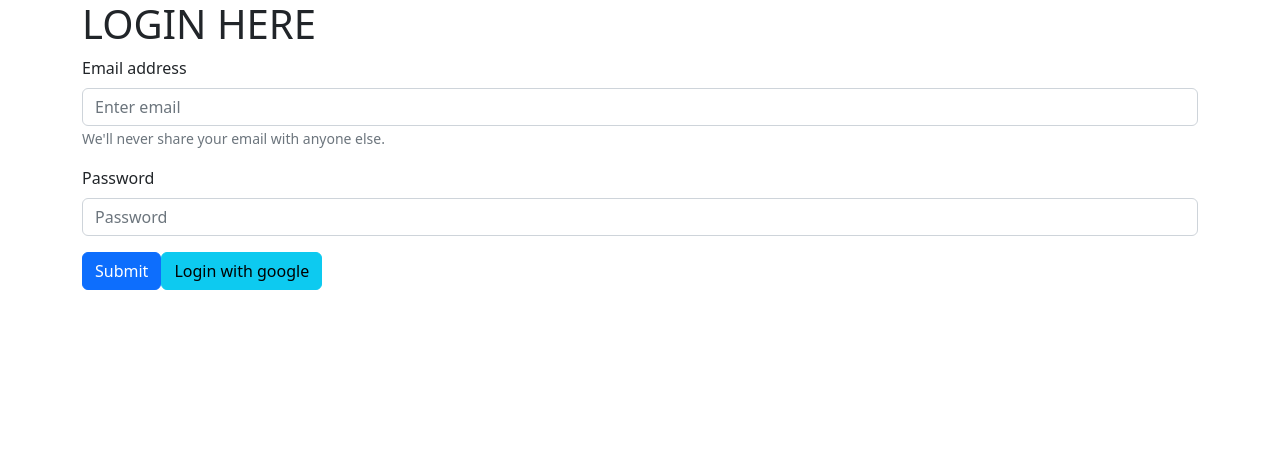
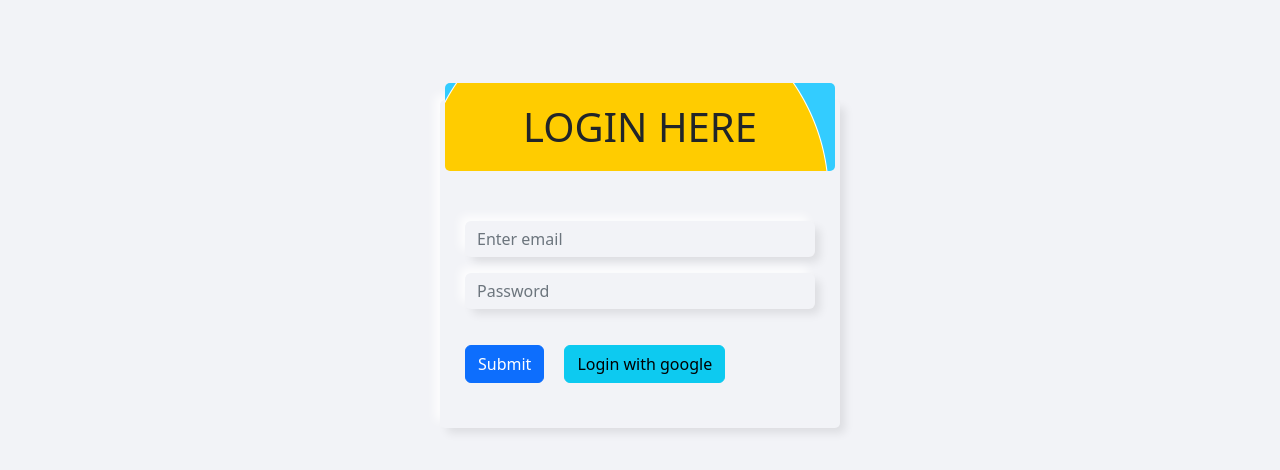
Before and after one commit to Rorawi/contactformcrud, a React (Create React App) app: page /login in a window 1280 px wide. Shown: the top 470 px of the page. Built offline with nearby package versions, Linux system fonts and the light colour scheme; no server answers; the database is empty.

Commit message:
authentication

```diff
--- a/src/components/myStyles.css
+++ b/src/components/myStyles.css
@@ -2,6 +2,7 @@
 * {
     padding: 0;
     margin: auto;
+    background: rgb(242,243,247);
 }
 
 .form {
@@ -50,3 +51,37 @@
     border-radius: 20px;
     font-family: 'Kanit', sans-serif;
 }
+
+.register-login {
+    margin-top: 100px;
+    padding: 25px;
+    max-width: 400px;
+    box-sizing: border-box;
+    border-radius: 5px;
+    background: rgb(242,243,247);
+    box-shadow: 6px 6px 10px -1px rgba(0, 0, 0, 0.091),
+    -6px -6px 10px -1px rgba(255, 255, 255, 0.847);
+}
+.input {
+    background: rgb(242,243,247);
+    box-shadow: 6px 6px 10px -1px rgba(0, 0, 0, 0.091),
+    -6px -6px 10px -1px rgba(255, 255, 255, 0.847);
+    border: 0;
+}
+
+.input:focus {
+    box-shadow: inset 6px 6px 10px -1px rgba(0, 0, 0, 0.091),
+    inset -6px -6px 10px -1px rgba(255, 255, 255, 0.847);
+}
+
+.register-login h1 {
+    text-align: center;
+    margin: -42px -20px 50px;
+    background-image: url(./journey.png);
+    padding: 20px 0;
+    border-radius: 5px;
+}
+
+.google-btn {
+    margin: 20px;
+}
--- a/src/pages/Login.js
+++ b/src/pages/Login.js
@@ -5,6 +5,7 @@ import {  signInWithEmailAndPassword } from "firebase/auth";
 import { GoogleAuthProvider, signInWithPopup } from "firebase/auth";
 import { useNavigate } from 'react-router-dom';
 import {auth} from '../firebase/config'
+import { Container,Col,Row } from 'react-bootstrap';
 
 const Login = () => {
     const [email, setEmail] = useState("")
@@ -38,30 +39,34 @@ const Login = () => {
         }
     return (
         <div>
-             <Form>
+            <Container>
+              <Row>
+                <Col xs={3}></Col>
+                <Col xs={6} className='register-login'>
+                <Form>
                 <h1>LOGIN HERE</h1>
       <Form.Group className="mb-3" controlId="formBasicEmail">
-        <Form.Label>Email address</Form.Label>
-        <Form.Control type="email" placeholder="Enter email" value={email}
+        <Form.Control type="email" placeholder="Enter email" className='input' value={email}
         onChange={(e)=>setEmail(e.target.value)}/>
-        <Form.Text className="text-muted">
-          We'll never share your email with anyone else.
-        </Form.Text>
+
       </Form.Group>
 
       <Form.Group className="mb-3" controlId="formBasicPassword">
-        <Form.Label>Password</Form.Label>
-        <Form.Control type="password" placeholder="Password"  value={password}
+        <Form.Control type="password" placeholder="Password" className='input'  value={password}
         onChange={(e)=>setPassword(e.target.value)}/>
       </Form.Group>
 
       <Button variant="primary" type="submit" onClick={handleLogin}>
         Submit
       </Button>
-      <Button onClick={google} variant='info'>Login with google</Button>
+      <Button onClick={google} variant='info' className='google-btn'>Login with google</Button>
 
     </Form>
-        </div>
+                </Col>
+                <Col xs={3}></Col>
+              </Row>
+            </Container>
+               </div>
     );
 }
 
--- a/src/pages/Register.js
+++ b/src/pages/Register.js
@@ -1,9 +1,11 @@
 import React, { useState } from 'react';
-import Button from 'react-bootstrap/Button';
+import {Container,Row,Col }from 'react-bootstrap';
 import Form from 'react-bootstrap/Form';
 import { createUserWithEmailAndPassword, GoogleAuthProvider, signInWithPopup } from "firebase/auth";
 import { auth } from '../firebase/config'
 import { useNavigate } from 'react-router-dom';
+import Button from 'react-bootstrap/Button';
+
 const Register = () => {
     const [email, setEmail] = useState("")
     const [password, setPassword] = useState("")
@@ -37,20 +39,19 @@ const Register = () => {
     }
     return (
         <div>
-            <Form>
-                <h1>REGISTER HERE</h1>
+           <Container>
+            <Row>
+                <Col xs={3}></Col>
+                <Col xs={6} className='register-login'>
+                    <h1>REGISTER HERE</h1>
+                <Form>
                 <Form.Group className="mb-3" controlId="formBasicEmail">
-                    <Form.Label>Email address</Form.Label>
-                    <Form.Control type="email" placeholder="Enter email" value={email}
+                    <Form.Control type="email" placeholder="Enter email" className='input' value={email}
                         onChange={(e) => setEmail(e.target.value)} />
-                    <Form.Text className="text-muted">
-                        We'll never share your email with anyone else.
-                    </Form.Text>
                 </Form.Group>
 
                 <Form.Group className="mb-3" controlId="formBasicPassword">
-                    <Form.Label>Password</Form.Label>
-                    <Form.Control type="password" placeholder="Password" value={password}
+                    <Form.Control type="password" placeholder="Password" className='input' value={password}
                         onChange={(e) => setPassword(e.target.value)} />
                 </Form.Group>
 
@@ -58,9 +59,14 @@ const Register = () => {
                     Submit
                 </Button>
 
-                <Button onClick={google} variant='info'>Login with google</Button>
+                <Button onClick={google} variant='info' className='google-btn'>Login with google</Button>
             </Form>
-        </div>
+
+                </Col>
+                <Col xs={3}></Col>
+            </Row>
+            </Container>
+              </div>
     );
 }
 
```
Also changed, not shown: src/components/journey.png (added), src/components/th (1).jpg (added).
